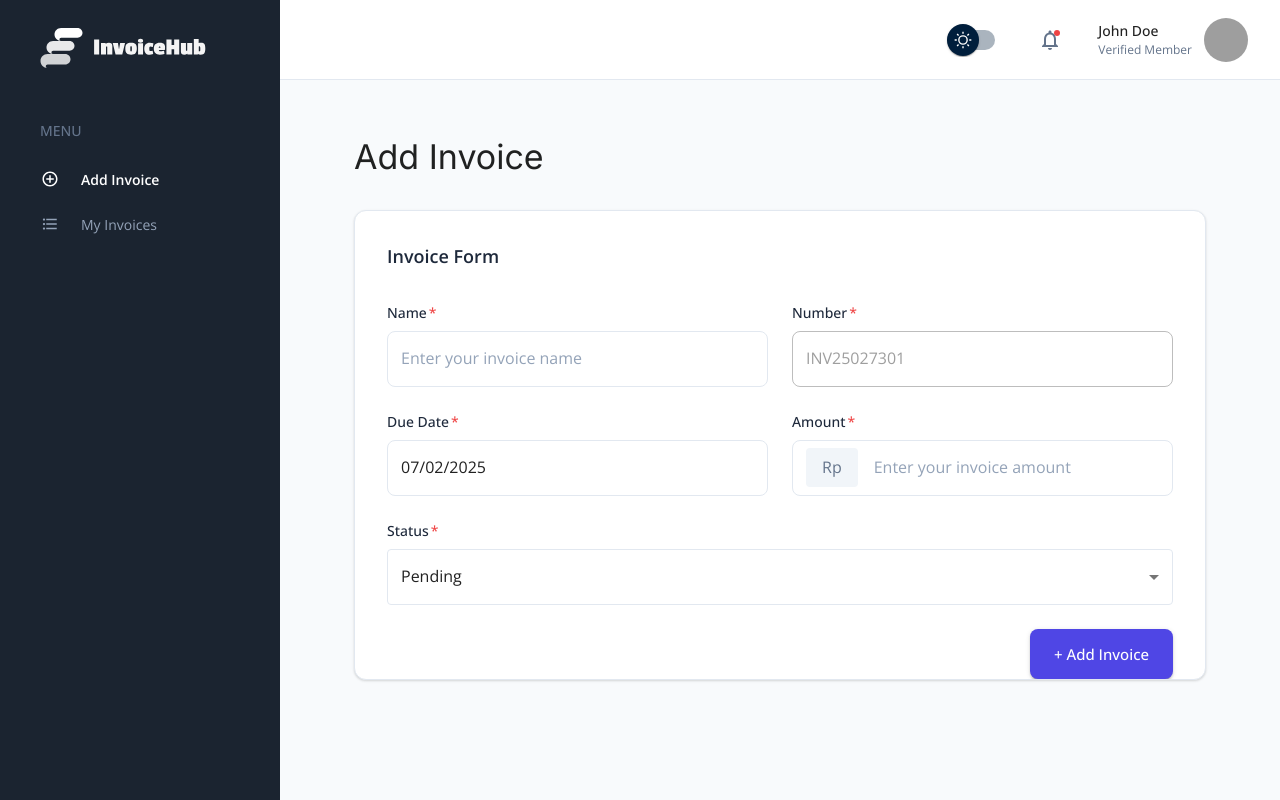
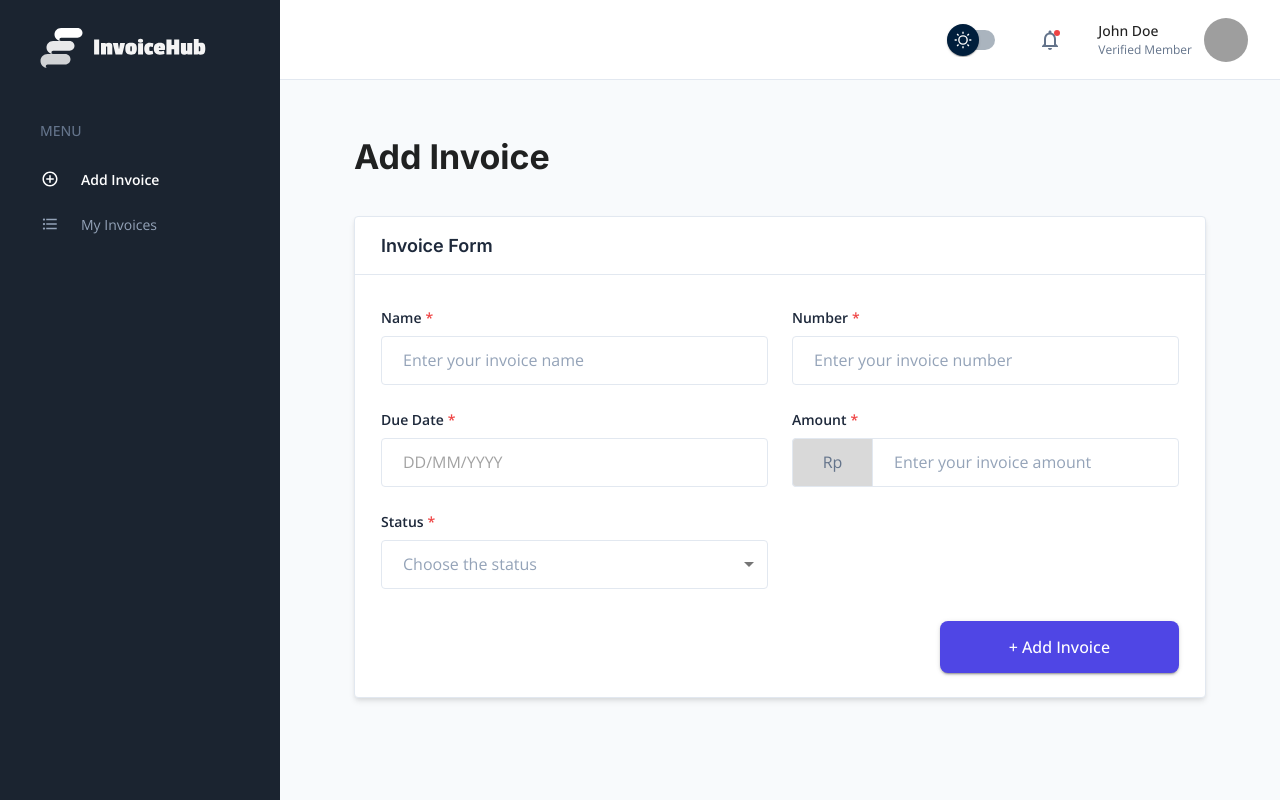
Before and after one commit to farisadlin/invoice-hub, a Next.js app: page /invoices/add in a window 1280 px wide. Built offline with nearby package versions, Linux system fonts and the light colour scheme; grey boxes are pictures that could not be loaded.

Commit message:
refactor: improve invoice form design and validation

```diff
--- a/src/app/invoices/add/page.tsx
+++ b/src/app/invoices/add/page.tsx
@@ -6,8 +6,13 @@ import { InvoiceForm } from "@/components/invoices/InvoiceForm";
 export default function AddInvoicePage() {
   return (
     <Container maxWidth="md" sx={{ py: 4 }}>
-      <Box sx={{ mb: 4 }}>
-        <Typography variant="h4" component="h1" gutterBottom>
+      <Box sx={{ mb: "38px" }}>
+        <Typography
+          variant="h4"
+          component="h1"
+          gutterBottom
+          sx={{ fontWeight: "700" }}
+        >
           Add Invoice
         </Typography>
       </Box>
--- a/src/components/invoices/InvoiceForm.tsx
+++ b/src/components/invoices/InvoiceForm.tsx
@@ -9,7 +9,6 @@ import {
   FormControl,
   FormHelperText,
   Grid,
-  InputAdornment,
   MenuItem,
   Select,
   TextField,
@@ -20,18 +19,15 @@ import { LocalizationProvider } from "@mui/x-date-pickers/LocalizationProvider";
 import { AdapterDateFns } from "@mui/x-date-pickers/AdapterDateFns";
 import { useForm, Controller } from "react-hook-form";
 import { InvoiceSchema, type InvoiceFormData } from "@/lib/schemas/invoice";
-import {
-  formatCurrency,
-  parseCurrency,
-  generateInvoiceNumber,
-} from "@/utils/format";
+import { formatCurrency, parseCurrency } from "@/utils/format";
 import styled from "@emotion/styled";
-import { useEffect } from "react";
 import { format } from "date-fns";
 
 const StyledCard = styled(Card)({
   border: "1px solid #E2E8F0",
-  boxShadow: "0px 1px 3px rgba(0, 0, 0, 0.1), 0px 1px 2px rgba(0, 0, 0, 0.06)",
+  borderRadius: "4px",
+  maxWidth: "1109px",
+  margin: "0 auto",
 });
 
 const FormTitle = styled(Typography)({
@@ -39,16 +35,21 @@ const FormTitle = styled(Typography)({
   fontWeight: 600,
   color: "#1E293B",
   marginBottom: "32px",
+  paddingBottom: "15px",
+  borderBottom: "1px solid #E2E8F0",
+  margin: "0 -26px 32px -26px",
+  padding: "0 26px 15px 26px",
+  fontFamily: "var(--font-inter), sans-serif",
 });
 
 const RequiredLabel = styled("span")({
   color: "#EF4444",
-  marginLeft: "2px",
+  marginLeft: "4px",
 });
 
 const FieldLabel = styled(Typography)({
   fontSize: "14px",
-  fontWeight: 500,
+  fontWeight: 600,
   color: "#1E293B",
   marginBottom: "8px",
 });
@@ -56,14 +57,21 @@ const FieldLabel = styled(Typography)({
 const StyledTextField = styled(TextField)({
   "& .MuiOutlinedInput-root": {
     backgroundColor: "white",
+    borderRadius: "4px",
     "& fieldset": {
       borderColor: "#E2E8F0",
+      borderWidth: "1.5px",
     },
     "&:hover fieldset": {
       borderColor: "#CBD5E1",
+      borderWidth: "1.5px",
     },
     "&.Mui-focused fieldset": {
       borderColor: "#4F46E5",
+      borderWidth: "1.5px",
+    },
+    "& .MuiOutlinedInput-input": {
+      padding: "13px 22px",
     },
   },
   "& .MuiInputBase-input::placeholder": {
@@ -74,58 +82,72 @@ const StyledTextField = styled(TextField)({
 
 const StyledSelect = styled(Select)({
   backgroundColor: "white",
+  borderRadius: "4px",
   "& .MuiOutlinedInput-notchedOutline": {
     borderColor: "#E2E8F0",
+    borderWidth: "1.5px",
   },
   "&:hover .MuiOutlinedInput-notchedOutline": {
     borderColor: "#CBD5E1",
+    borderWidth: "1.5px",
   },
   "&.Mui-focused .MuiOutlinedInput-notchedOutline": {
     borderColor: "#4F46E5",
+    borderWidth: "1.5px",
   },
+  "& .MuiSelect-select": {
+    padding: "13px 22px",
+  },
+  "& .MuiSelect-select.MuiSelect-outlined.MuiInputBase-input.MuiOutlinedInput-input":
+    {
+      color: "#1E293B",
+      "&[value='']": {
+        color: "#94A3B8",
+      },
+    },
 });
 
 const SubmitButton = styled(Button)({
   padding: "12px 24px",
-  float: "right",
-  marginTop: "24px",
+  width: "30%",
+  borderRadius: "8px",
+  backgroundColor: "#4F46E5",
+  fontSize: "16px",
+  fontWeight: 500,
+  marginTop: "32px",
+  "&:hover": {
+    backgroundColor: "#4338CA",
+  },
 });
 
 export function InvoiceForm() {
   const {
     control,
     handleSubmit,
-    setValue,
     formState: { errors },
   } = useForm<InvoiceFormData>({
     resolver: zodResolver(InvoiceSchema),
     defaultValues: {
       name: "",
       number: "",
-      dueDate: format(new Date(), "yyyy-MM-dd"),
+      dueDate: "",
       amount: 0,
-      status: "PENDING",
+      status: undefined,
     },
   });
-
-  useEffect(() => {
-    // Set auto-generated invoice number
-    setValue("number", generateInvoiceNumber());
-  }, [setValue]);
 
   const onSubmit = (data: InvoiceFormData) => {
     console.log({
       ...data,
       dueDate: format(new Date(data.dueDate), "yyyy-MM-dd"),
     });
-    // TODO: Handle form submission
   };
 
   return (
     <LocalizationProvider dateAdapter={AdapterDateFns}>
       <Box component="form" onSubmit={handleSubmit(onSubmit)} noValidate>
         <StyledCard>
-          <CardContent sx={{ p: 4 }}>
+          <CardContent sx={{ py: "15px", px: "26px" }}>
             <FormTitle>Invoice Form</FormTitle>
             <Grid container spacing={3}>
               <Grid item xs={12} md={6}>
@@ -159,10 +181,24 @@ export function InvoiceForm() {
                     render={({ field }) => (
                       <StyledTextField
                         {...field}
+                        onFocus={(e) => {
+                          if (!e.target.value) {
+                            field.onChange("INV-");
+                          }
+                        }}
+                        onChange={(e) => {
+                          let value = e.target.value;
+                          // Remove any existing INV- prefix
+                          value = value.replace(/^INV-/, "");
+                          // Remove any non-digit characters
+                          value = value.replace(/\D/g, "");
+                          // Add INV- prefix back
+                          field.onChange(`INV-${value}`);
+                        }}
                         error={!!errors.number}
                         helperText={errors.number?.message}
                         fullWidth
-                        disabled
+                        placeholder="Enter your invoice number"
                       />
                     )}
                   />
@@ -193,17 +229,40 @@ export function InvoiceForm() {
                             error: !!errors.dueDate,
                             helperText: errors.dueDate?.message,
                             placeholder: "DD/MM/YYYY",
+                            inputProps: {
+                              readOnly: true,
+                            },
                             sx: {
                               "& .MuiOutlinedInput-root": {
                                 backgroundColor: "white",
+                                borderRadius: "4px",
+                                cursor: "pointer",
                                 "& fieldset": {
                                   borderColor: "#E2E8F0",
+                                  borderWidth: "1.5px",
                                 },
                                 "&:hover fieldset": {
                                   borderColor: "#CBD5E1",
+                                  borderWidth: "1.5px",
                                 },
                                 "&.Mui-focused fieldset": {
                                   borderColor: "#4F46E5",
+                                  borderWidth: "1.5px",
+                                },
+                                "& .MuiOutlinedInput-input": {
+                                  padding: "13px 22px",
+                                  cursor: "pointer",
+                                },
+                              },
+                            },
+                          },
+                          popper: {
+                            sx: {
+                              "& .MuiPaper-root": {
+                                width: "100%",
+                                "& .MuiCalendarPicker-root": {
+                                  width: "100%",
+                                  maxWidth: "none",
                                 },
                               },
                             },
@@ -234,30 +293,41 @@ export function InvoiceForm() {
                         helperText={errors.amount?.message}
                         fullWidth
                         placeholder="Enter your invoice amount"
-                        InputProps={{
-                          startAdornment: (
-                            <InputAdornment position="start">
-                              <Box
-                                sx={{
-                                  bgcolor: "#F1F5F9",
-                                  px: 2,
-                                  py: 1,
-                                  borderRadius: 1,
-                                  color: "#64748B",
-                                  mr: 1,
-                                }}
-                              >
-                                Rp
-                              </Box>
-                            </InputAdornment>
-                          ),
+                        slotProps={{
+                          input: {
+                            style: {
+                              paddingLeft: "80px",
+                            },
+                          },
+                        }}
+                        sx={{
+                          "& .MuiInputBase-root": {
+                            position: "relative",
+                            "&::before": {
+                              content: '"Rp"',
+                              position: "absolute",
+                              left: 0,
+                              top: 0,
+                              bottom: 0,
+                              display: "flex",
+                              alignItems: "center",
+                              justifyContent: "center",
+                              backgroundColor: "#D9D9D9",
+                              border: "1px solid #E2E8F0",
+                              borderTopLeftRadius: "4px",
+                              borderBottomLeftRadius: "4px",
+                              color: "#64748B",
+                              width: "81px",
+                              zIndex: 1,
+                            },
+                          },
                         }}
                       />
                     )}
                   />
                 </Box>
               </Grid>
-              <Grid item xs={12}>
+              <Grid item xs={12} md={6}>
                 <Box>
                   <FieldLabel>
                     Status<RequiredLabel>*</RequiredLabel>
@@ -265,10 +335,18 @@ export function InvoiceForm() {
                   <Controller
                     name="status"
                     control={control}
-                    render={({ field }) => (
+                    render={({ field: { value, ...field } }) => (
                       <FormControl error={!!errors.status} fullWidth>
-                        <StyledSelect {...field}>
-                          <MenuItem value="">Choose the status</MenuItem>
+                        <StyledSelect
+                          {...field}
+                          value={value || ""}
+                          displayEmpty
+                        >
+                          <MenuItem value="" disabled>
+                            <span style={{ color: "#94A3B8" }}>
+                              Choose the status
+                            </span>
+                          </MenuItem>
                           <MenuItem value="PAID">Paid</MenuItem>
                           <MenuItem value="UNPAID">Unpaid</MenuItem>
                           <MenuItem value="PENDING">Pending</MenuItem>
@@ -284,9 +362,11 @@ export function InvoiceForm() {
                 </Box>
               </Grid>
             </Grid>
-            <SubmitButton type="submit" variant="contained" size="large">
-              + Add Invoice
-            </SubmitButton>
+            <Box sx={{ display: "flex", justifyContent: "flex-end" }}>
+              <SubmitButton type="submit" variant="contained" size="large">
+                + Add Invoice
+              </SubmitButton>
+            </Box>
           </CardContent>
         </StyledCard>
       </Box>
--- a/src/lib/schemas/invoice.ts
+++ b/src/lib/schemas/invoice.ts
@@ -1,4 +1,5 @@
 import { z } from "zod";
+import { isValid, parseISO } from "date-fns";
 
 // Invoice schemas will be defined here
 
@@ -11,12 +12,22 @@ export const InvoiceSchema = z.object({
       /^[a-zA-Z0-9\s-]+$/,
       "Invoice name can only contain letters, numbers, spaces, and hyphens"
     ),
-  number: z.string(),
+  number: z
+    .string()
+    .min(1, "Invoice number is required")
+    .regex(
+      /^INV-\d{8}$/,
+      "Invoice number must start with 'INV-' followed by 8 digits"
+    ),
   dueDate: z
     .string()
-    .min(1, "Due date is required")
     .refine((date) => {
-      const selectedDate = new Date(date);
+      if (!date) return false;
+      const parsedDate = parseISO(date);
+      return isValid(parsedDate);
+    }, "Invalid date format")
+    .refine((date) => {
+      const selectedDate = parseISO(date);
       const today = new Date();
       today.setHours(0, 0, 0, 0);
       return selectedDate >= today;
--- a/src/utils/format.ts
+++ b/src/utils/format.ts
@@ -9,13 +9,3 @@ export const formatCurrency = (value: number): string => {
 export const parseCurrency = (value: string): number => {
   return Number(value.replace(/[^\d]/g, ""));
 };
-
-export const generateInvoiceNumber = (): string => {
-  const date = new Date();
-  const year = date.getFullYear().toString().slice(-2);
-  const month = (date.getMonth() + 1).toString().padStart(2, "0");
-  const random = Math.floor(Math.random() * 10000)
-    .toString()
-    .padStart(4, "0");
-  return `INV${year}${month}${random}`;
-};
```
